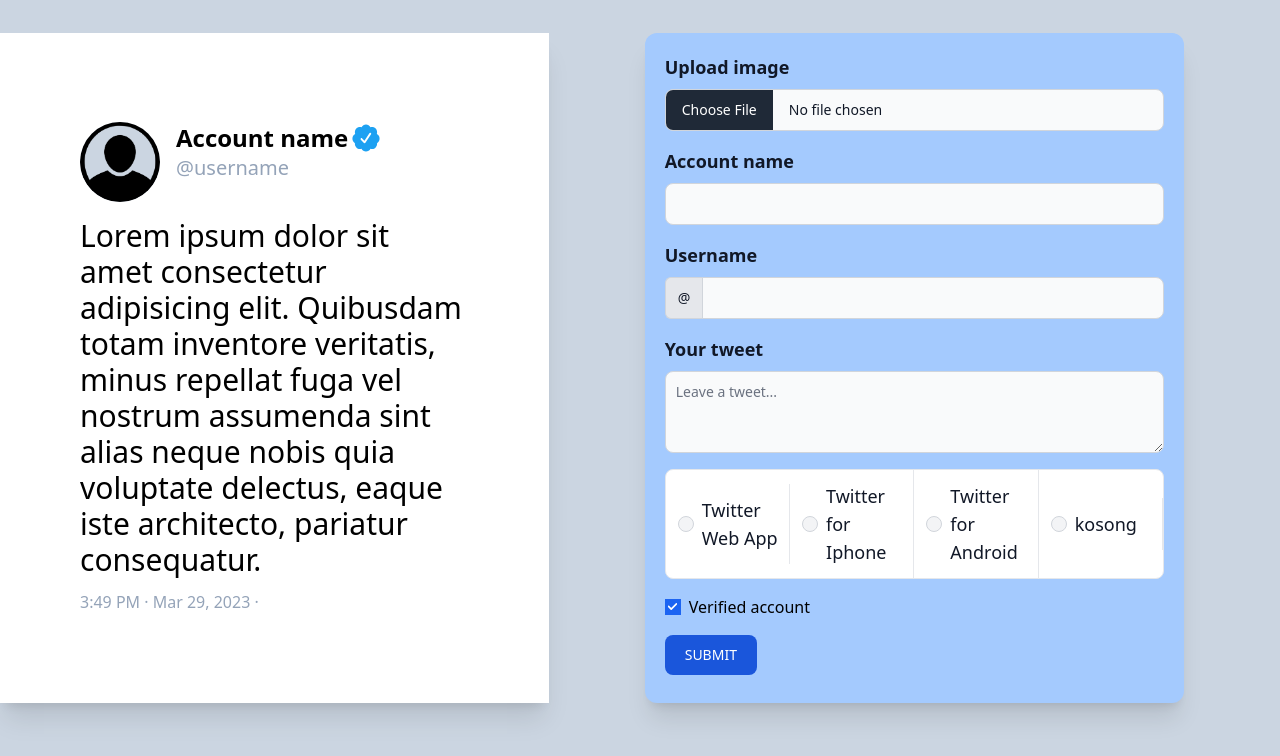
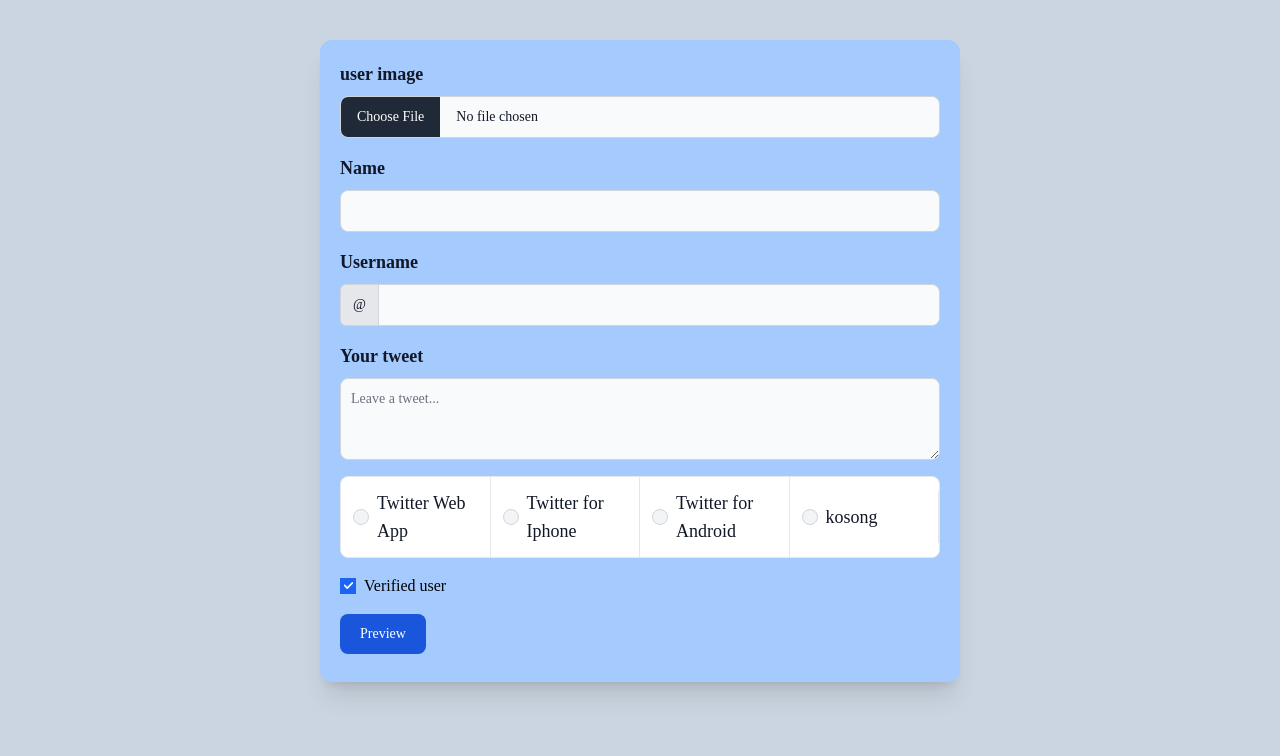
Before and after one commit to fadelun/tweet-generator, a Vue app: page / in a window 1280 px wide. Shown: the top 756 px of the page. Built offline with nearby package versions, Linux system fonts and the light colour scheme.

Commit message:
update page and style form

```diff
--- a/src/App.vue
+++ b/src/App.vue
@@ -1,9 +1,12 @@
 <script setup>
 import InputForm from "./components/InputForm.vue";
 import TheCard from "./components/TheCard.vue";
+import TheOutput from "./components/TheOutput.vue";
 
-import { computed, reactive } from "vue";
+import { ref, computed, reactive } from "vue";
 import moment from "moment"; //library date time
+
+const showModal = ref(false);
 
 const user = reactive({
   name: "",
@@ -12,6 +15,7 @@
   image: "",
   device: "",
   verified: true,
+  url: "",
 });
 
 const date = new Date();
@@ -21,15 +25,15 @@
 </script>
 
 <template>
-  <div class="container mx-auto flex flex-col lg:flex-row xl:gap-x-24">
+  <div class="container mx-auto flex justify-center items-center relative">
     <TheCard :user="user" :timestanmp="timestanmp" />
-    <InputForm :user="user" />
-    <div class="output"></div>
+    <InputForm :user="user" @modal-event="showModal = true" />
+    <teleport to="#modal-root" v-if="showModal">
+      <TheOutput :user="user" @modal-event="showModal = false" />
+    </teleport>
   </div>
 </template>
 
 <!-- problem
   - nama akun dan username pindah posisi
-
-
 -->
--- a/src/components/InputForm.vue
+++ b/src/components/InputForm.vue
@@ -4,7 +4,7 @@
       <label
         class="block mb-2 text-lg font-semibold text-gray-900 dark:text-white"
         for="file_input"
-        >Upload image</label
+        >user image</label
       >
       <input
         class="block w-full text-sm text-gray-900 border border-gray-300 rounded-lg cursor-pointer bg-gray-50 dark:text-gray-400 focus:outline-none dark:bg-gray-700 dark:border-gray-600 dark:placeholder-gray-400"
@@ -18,7 +18,7 @@
       <label
         for="name-input"
         class="block mb-2 text-lg font-semibold text-gray-900 dark:text-white"
-        >Account name</label
+        >Name</label
       >
       <input
         type="text"
@@ -27,8 +27,6 @@
         v-model="user.name"
         class="bg-gray-50 border border-gray-300 text-gray-900 text-sm rounded-lg focus:ring-blue-500 focus:border-blue-500 block w-full p-2.5 dark:bg-gray-700 dark:border-gray-600 dark:placeholder-gray-400 dark:text-white dark:focus:ring-blue-500 dark:focus:border-blue-500"
       />
-      <!-- <label for="name-input">Account name :</label>
-      <input type="text" name="account-name" v-model="user.name" /> -->
     </div>
     <div class="input-section mb-4 flex flex-col">
       <label
@@ -106,14 +104,15 @@
     </div>
     <div class="input-section flex items-center gap-2 mb-4">
       <input type="checkbox" id="checkbox" v-model="user.verified" />
-      <label for="checkbox">Verified account</label>
+      <label for="checkbox">Verified user</label>
     </div>
 
     <button
       type="button"
       class="btn-generate text-white bg-blue-700 hover:bg-blue-800 focus:ring-4 focus:ring-blue-300 font-medium rounded-lg text-sm px-5 py-2.5 mr-2 mb-2 dark:bg-blue-600 dark:hover:bg-blue-700 focus:outline-none dark:focus:ring-blue-800"
+      @click="$emit('modalEvent')"
     >
-      SUBMIT
+      Preview
     </button>
   </form>
 </template>
@@ -141,21 +140,14 @@
 
   const generateImage = (e) => {
     e.preventDefault();
-    console.log("berhasil");
 
     html2canvas(target).then((canvas) => {
-      document.querySelector(".output").appendChild(canvas);
-      console.log(canvas);
+      canvas.style.width = "100%";
+      canvas.style.height = "100%";
       const base64image = canvas.toDataURL("image/jpg");
-      let anchor = document.createElement("a");
+      document.querySelector("#output-preview").appendChild(canvas);
 
-      anchor.href = base64image;
-      anchor.download = "my-tweet.jpg";
-      // anchor.setAttribute("href", base64image);
-      // anchor.setAttribute("download", "my-tweet.png");
-
-      anchor.click();
-      anchor.remove();
+      props.user.url = base64image;
     });
   };
 
--- a/src/components/TheCard.vue
+++ b/src/components/TheCard.vue
@@ -1,6 +1,6 @@
 <template>
   <section
-    class="preview grid items-center lg:w-1/2 aspect-square p-4 sm:p-10 md:p-12 bg-white shadow-xl"
+    class="preview grid items-center lg:w-1/2 aspect-square p-4 sm:p-10 md:p-12 bg-white shadow-xl absolute top-[-100rem]"
   >
     <section class="twitter-card w-full p-8">
       <div class="card-profile w-full flex gap-x-2 md:gap-x-4 mb-4">
@@ -14,15 +14,14 @@
         <div class="card-names w-full">
           <h2 class="text-lg sm:text-2xl font-bold flex gap-1 items-center">
             {{ user.name ? user.name : "Account name" }}
-            <img
-              v-if="user.verified"
-              :src="verified"
-              alt="verified image"
-              class="w-7"
-            />
-            <!-- <span class="relative w-8"
-              class="w-[40%] sm:w-[60%] md:w-[70%]"
-              ></span> -->
+
+            <span class="relative w-8">
+              <img
+                v-if="user.verified"
+                :src="verified"
+                alt="verified image"
+                class="w-[40%] sm:w-[60%] md:w-[70%] absolute -bottom-4 lg:-bottom-6"
+            /></span>
           </h2>
           <h2 class="font-normal text-sm sm:text-xl text-slate-400">
             {{ user.username ? `@${user.username}` : "@username" }}
--- a/src/components/TheOutput.vue
+++ b/src/components/TheOutput.vue
@@ -9,41 +9,20 @@
     >
       <span
         class="absolute top-2 right-4 text-lg md:top-4 md:right-6 md:text-5xl hover:cursor-pointer"
-        @click="$emit('closeEvent')"
+        @click="$emit('modalEvent')"
       >
         ✖
       </span>
     </div>
-    <button
+    <a
+      :href="user.url"
+      download="my-tweet.jpg"
       class="btn-dowload px-6 py-2 text-base md:px-10 md:py-3 rounded-md md:text-xl font-medium text-white bg-blue-500"
     >
       Download
-    </button>
+    </a>
   </section>
 </template>
 <script setup>
-import { onMounted } from "vue";
-import html2canvas from "html2canvas";
-
-onMounted(() => {
-  const target = document.getElementById("output-preview");
-  const button = document.querySelector(".btn-dowload");
-
-  const downloadImage = (e) => {
-    e.preventDefault();
-    console.log("berhasil");
-    html2canvas(target).then((canvas) => {
-      console.log(canvas);
-      const base64image = canvas.toDataURL("image/jpg");
-      let anchor = document.createElement("a");
-      anchor.setAttribute("href", base64image);
-      anchor.setAttribute("download", "my-tweet.jpg");
-
-      anchor.click();
-      anchor.remove();
-    });
-  };
-
-  button.addEventListener("click", downloadImage);
-});
+const props = defineProps(["user"]);
 </script>
--- a/src/style.css
+++ b/src/style.css
@@ -5,10 +5,16 @@
 @tailwind utilities;
 
 @layer components {
-  /* html {
-    font-family: "Times new roman", Arial, sans-serif;
-  } */
+  * {
+    box-sizing: border-box;
+  }
+  html {
+    font-family: "Times new roman", Arial, sans-serif; /* this font is useless when generating image*/
+  }
   body {
     @apply h-screen bg-slate-300 grid items-center;
   }
+  /* #modal-root {
+    @apply ;
+  } */
 }
```
